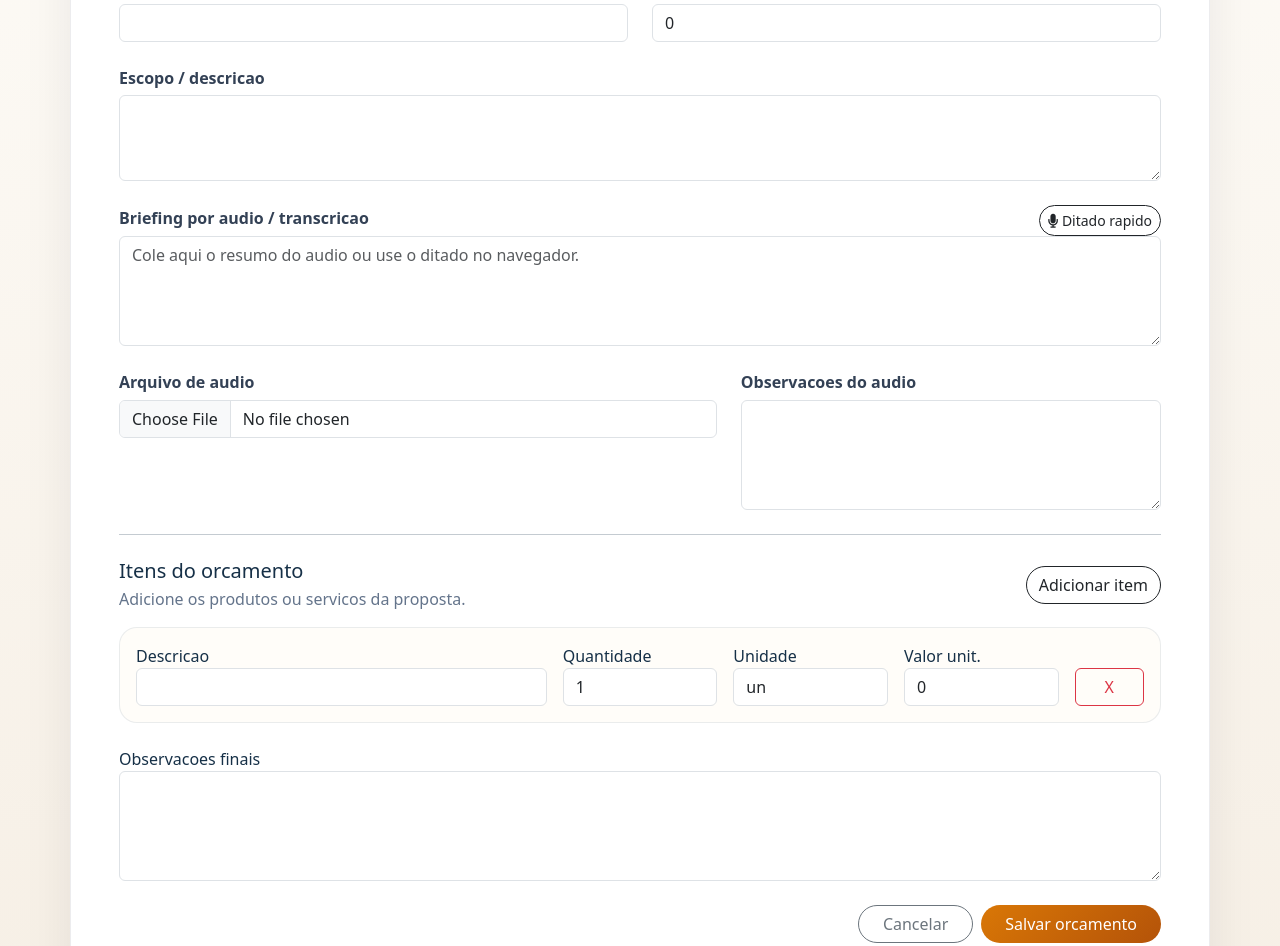
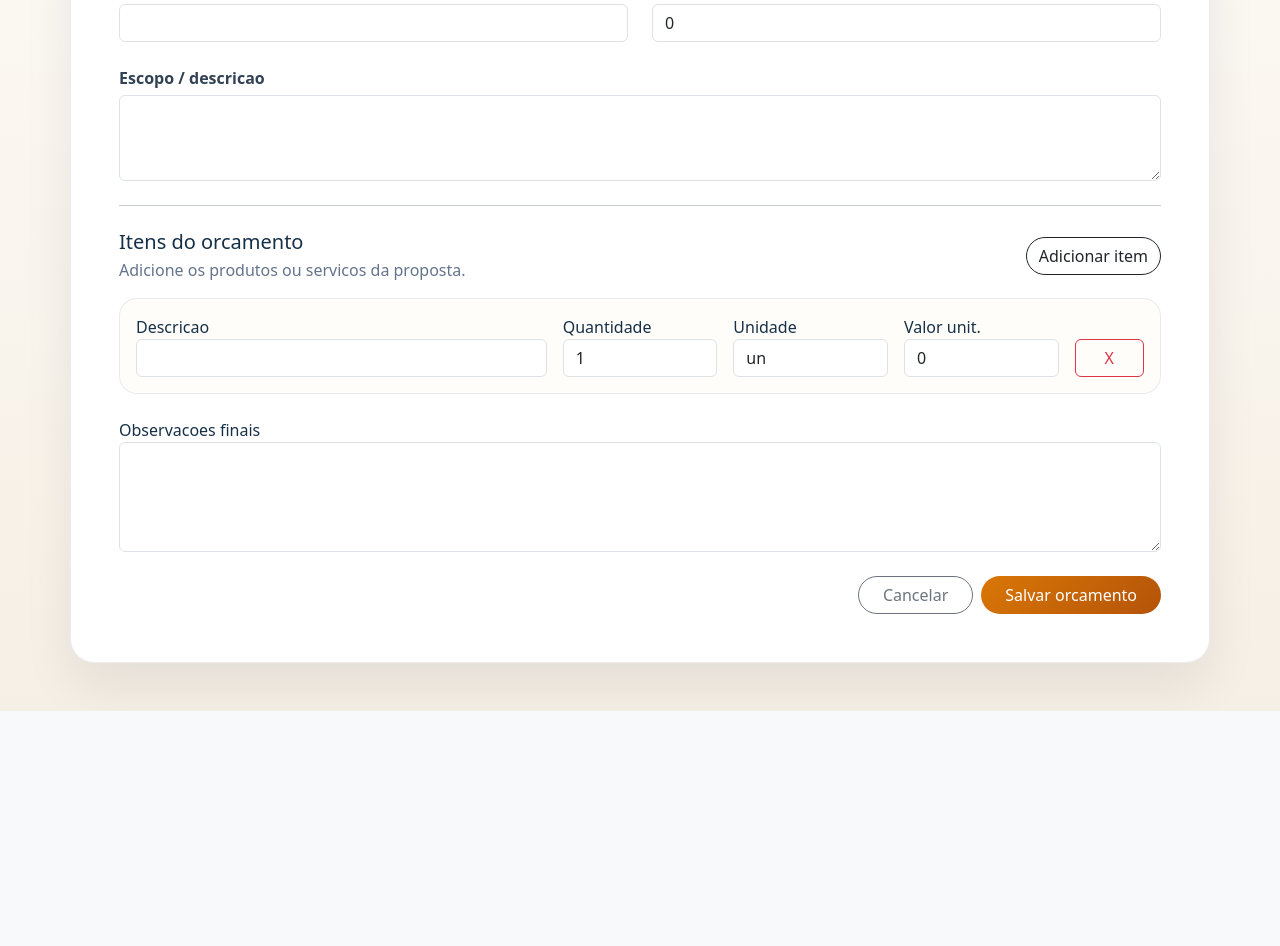
Before and after one commit to conectacasarr/inventario, a Flask app: page /conectacasa/novo in a window 1280 px wide. Shown: the part 503-1449 px from the top of the page. After the commit the page ends 1214 px from the top, so only its background shows below. Run offline with Flask 3, Linux system fonts and the light colour scheme; a user stored in the database is signed in; data comes from the database, SQL or seed files in the repository.

Commit message:
refactor: remove ConectaCasa audio workflow

```diff
--- a/app.py
+++ b/app.py
@@ -75,9 +75,7 @@ os.makedirs(os.path.dirname(DATABASE), exist_ok=True)
 
 UPLOADS_DIR = os.path.join(PROJECT_DIR, "static", "uploads", "conectacasa")
 LOGO_UPLOAD_DIR = os.path.join(UPLOADS_DIR, "logos")
-AUDIO_UPLOAD_DIR = os.path.join(UPLOADS_DIR, "audios")
 os.makedirs(LOGO_UPLOAD_DIR, exist_ok=True)
-os.makedirs(AUDIO_UPLOAD_DIR, exist_ok=True)
 
 caminho_absoluto = DATABASE
 app.config["SQLALCHEMY_DATABASE_URI"] = f"sqlite:///{caminho_absoluto}"
@@ -169,9 +167,6 @@ def conectacasa_criar_tabelas():
             observacoes TEXT,
             status TEXT NOT NULL DEFAULT 'rascunho',
             validade_dias INTEGER NOT NULL DEFAULT 7,
-            audio_path TEXT,
-            audio_transcricao TEXT,
-            audio_observacoes TEXT,
             desconto REAL NOT NULL DEFAULT 0,
             subtotal REAL NOT NULL DEFAULT 0,
             valor_total REAL NOT NULL DEFAULT 0,
@@ -309,19 +304,6 @@ def conectacasa_salvar_logo(arquivo):
     return f"uploads/conectacasa/logos/{nome_arquivo}"
 
 
-def conectacasa_salvar_audio(arquivo):
-    if not arquivo or not arquivo.filename:
-        return None
-    nome_base = secure_filename(arquivo.filename)
-    extensao = os.path.splitext(nome_base)[1].lower()
-    if extensao not in {".mp3", ".wav", ".m4a", ".ogg", ".webm"}:
-        return None
-    nome_arquivo = f"audio-{datetime.now().strftime('%Y%m%d%H%M%S')}{extensao}"
-    caminho = os.path.join(AUDIO_UPLOAD_DIR, nome_arquivo)
-    arquivo.save(caminho)
-    return f"uploads/conectacasa/audios/{nome_arquivo}"
-
-
 def conectacasa_gerar_codigo(conn):
     prefixo = datetime.now().strftime("CC-%Y%m%d")
     ultimo = conn.execute(
@@ -420,7 +402,6 @@ def conectacasa_carregar_orcamento(conn, orcamento_id):
     dados = dict(orcamento)
     dados["itens"] = json.loads(dados.get("itens_json") or "[]")
     dados["status_label"] = conectacasa_status_label(dados.get("status"))
-    dados["audio_url"] = url_for("static", filename=dados["audio_path"]) if dados.get("audio_path") else None
     return dados
 
 
@@ -433,8 +414,6 @@ def conectacasa_salvar_orcamento(conn, dados_formulario, itens, usuario_id, arqu
     cliente_telefone = (dados_formulario.get("cliente_telefone") or "").strip()
     descricao = (dados_formulario.get("descricao") or "").strip()
     observacoes = (dados_formulario.get("observacoes") or "").strip()
-    audio_transcricao = (dados_formulario.get("audio_transcricao") or "").strip()
-    audio_observacoes = (dados_formulario.get("audio_observacoes") or "").strip()
     status = (dados_formulario.get("status") or "rascunho").strip().lower()
 
     status_validos = {codigo for codigo, _ in conectacasa_status_opcoes()}
@@ -453,20 +432,14 @@ def conectacasa_salvar_orcamento(conn, dados_formulario, itens, usuario_id, arqu
         return False, "Adicione pelo menos um item ao orcamento.", None
 
     itens_json = json.dumps(itens, ensure_ascii=False)
-    audio_path = None
-    if arquivos is not None:
-        audio_path = conectacasa_salvar_audio(arquivos.get("audio_arquivo"))
 
     if orcamento_id:
-        atual = conn.execute("SELECT audio_path FROM conectacasa_orcamentos WHERE id = ?", (orcamento_id,)).fetchone()
-        audio_path_final = audio_path or (atual["audio_path"] if atual else None)
         conn.execute(
             """
             UPDATE conectacasa_orcamentos
             SET titulo = ?, cliente_nome = ?, cliente_empresa = ?, cliente_email = ?, cliente_telefone = ?,
                 descricao = ?, observacoes = ?, status = ?, validade_dias = ?, desconto = ?,
-                subtotal = ?, valor_total = ?, itens_json = ?, audio_path = ?, audio_transcricao = ?,
-                audio_observacoes = ?, atualizado_em = CURRENT_TIMESTAMP
+                subtotal = ?, valor_total = ?, itens_json = ?, atualizado_em = CURRENT_TIMESTAMP
             WHERE id = ?
             """,
             (
@@ -483,9 +456,6 @@ def conectacasa_salvar_orcamento(conn, dados_formulario, itens, usuario_id, arqu
                 subtotal,
                 valor_total,
                 itens_json,
-                audio_path_final,
-                audio_transcricao,
-                audio_observacoes,
                 orcamento_id,
             ),
         )
@@ -498,8 +468,8 @@ def conectacasa_salvar_orcamento(conn, dados_formulario, itens, usuario_id, arqu
         INSERT INTO conectacasa_orcamentos (
             codigo, titulo, cliente_nome, cliente_empresa, cliente_email, cliente_telefone,
             descricao, observacoes, status, validade_dias, desconto, subtotal, valor_total,
-            itens_json, audio_path, audio_transcricao, audio_observacoes, criado_por
-        ) VALUES (?, ?, ?, ?, ?, ?, ?, ?, ?, ?, ?, ?, ?, ?, ?, ?, ?, ?)
+            itens_json, criado_por
+        ) VALUES (?, ?, ?, ?, ?, ?, ?, ?, ?, ?, ?, ?, ?, ?, ?)
         """,
         (
             codigo,
@@ -516,9 +486,6 @@ def conectacasa_salvar_orcamento(conn, dados_formulario, itens, usuario_id, arqu
             subtotal,
             valor_total,
             itens_json,
-            audio_path,
-            audio_transcricao,
-            audio_observacoes,
             usuario_id,
         ),
     )
@@ -623,11 +590,6 @@ def conectacasa_render_pdf(orcamento, config):
         elementos.append(Spacer(1, 18))
         elementos.append(Paragraph("Observacoes", styles["Heading3"]))
         elementos.append(Paragraph(orcamento["observacoes"].replace("\n", "<br/>"), styles["BodyText"]))
-
-    if orcamento.get("audio_transcricao"):
-        elementos.append(Spacer(1, 18))
-        elementos.append(Paragraph("Resumo por audio", styles["Heading3"]))
-        elementos.append(Paragraph(orcamento["audio_transcricao"].replace("\n", "<br/>"), styles["BodyText"]))
 
     payload_pix = conectacasa_pix_payload(config, valor=orcamento["valor_total"], txid=orcamento["codigo"], descricao=orcamento["titulo"])
     if payload_pix:
--- a/templates/conectacasa_form.html
+++ b/templates/conectacasa_form.html
@@ -75,32 +75,6 @@
             <textarea class="form-control" id="descricao" name="descricao" rows="3">{{ orcamento.descricao or '' }}</textarea>
         </div>
 
-        <div class="col-12">
-            <div class="d-flex justify-content-between align-items-center">
-                <label for="audio_transcricao">Briefing por audio / transcricao</label>
-                <button type="button" class="btn btn-sm btn-outline-dark rounded-pill" id="voice-note-btn">
-                    <i class="fas fa-microphone me-1"></i>Ditado rapido
-                </button>
-            </div>
-            <textarea class="form-control" id="audio_transcricao" name="audio_transcricao" rows="4" placeholder="Cole aqui o resumo do audio ou use o ditado no navegador.">{{ orcamento.audio_transcricao or '' }}</textarea>
-        </div>
-
-        <div class="col-md-7">
-            <label for="audio_arquivo">Arquivo de audio</label>
-            <input type="file" class="form-control" id="audio_arquivo" name="audio_arquivo" accept=".mp3,.wav,.m4a,.ogg,.webm,audio/*">
-            {% if orcamento.audio_url %}
-            <div class="mt-2">
-                <audio controls class="w-100">
-                    <source src="{{ orcamento.audio_url }}">
-                </audio>
-            </div>
-            {% endif %}
-        </div>
-
-        <div class="col-md-5">
-            <label for="audio_observacoes">Observacoes do audio</label>
-            <textarea class="form-control" id="audio_observacoes" name="audio_observacoes" rows="4">{{ orcamento.audio_observacoes or '' }}</textarea>
-        </div>
     </div>
 
     <hr class="my-4">
@@ -194,22 +168,5 @@ document.addEventListener('click', function (event) {
     }
 });
 
-document.getElementById('voice-note-btn')?.addEventListener('click', function () {
-    const SpeechRecognition = window.SpeechRecognition || window.webkitSpeechRecognition;
-    if (!SpeechRecognition) {
-        alert('O navegador nao suporta ditado por voz nesta tela.');
-        return;
-    }
-    const recognition = new SpeechRecognition();
-    recognition.lang = 'pt-BR';
-    recognition.interimResults = false;
-    recognition.maxAlternatives = 1;
-    recognition.start();
-    recognition.onresult = function (event) {
-        const texto = event.results[0][0].transcript;
-        const campo = document.getElementById('audio_transcricao');
-        campo.value = campo.value ? campo.value + '\n' + texto : texto;
-    };
-});
 </script>
 {% endblock %}
```
Also changed, not shown: templates/conectacasa_visualizar.html (+0 -17 lines).
